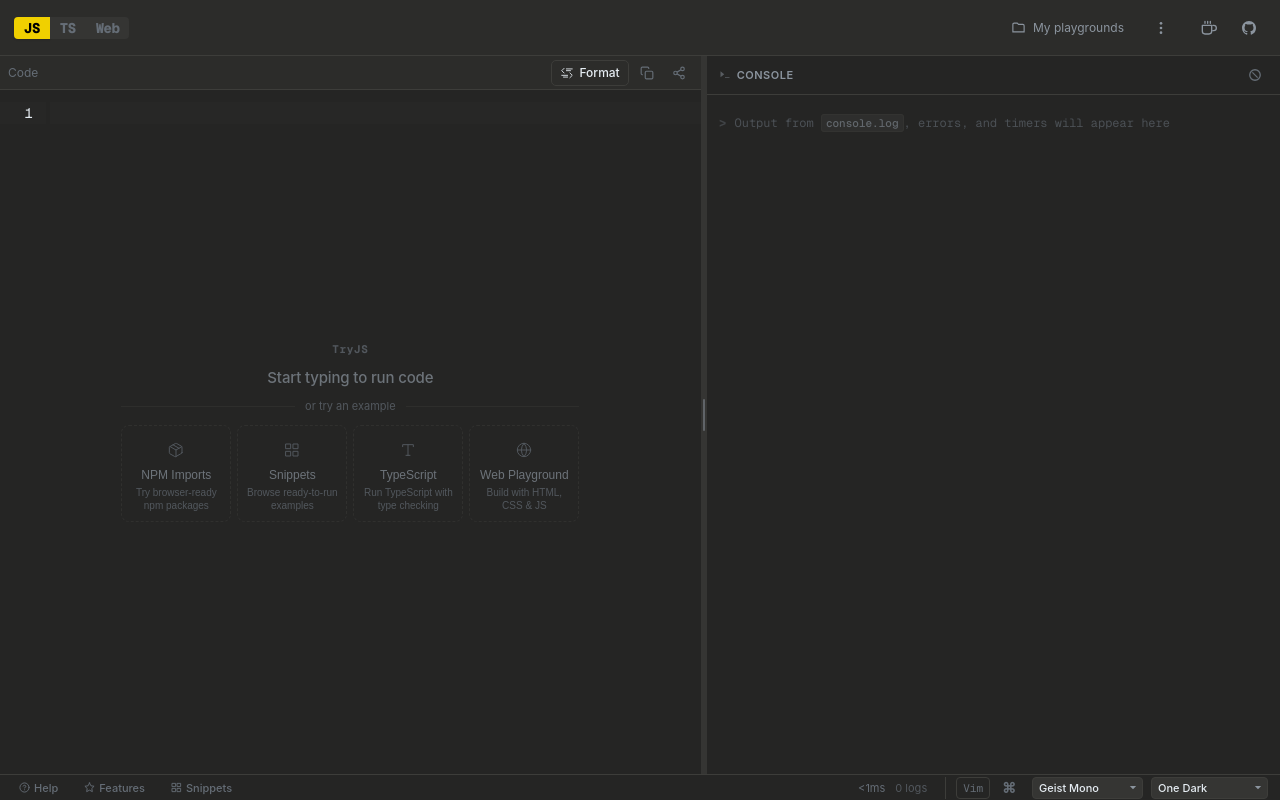
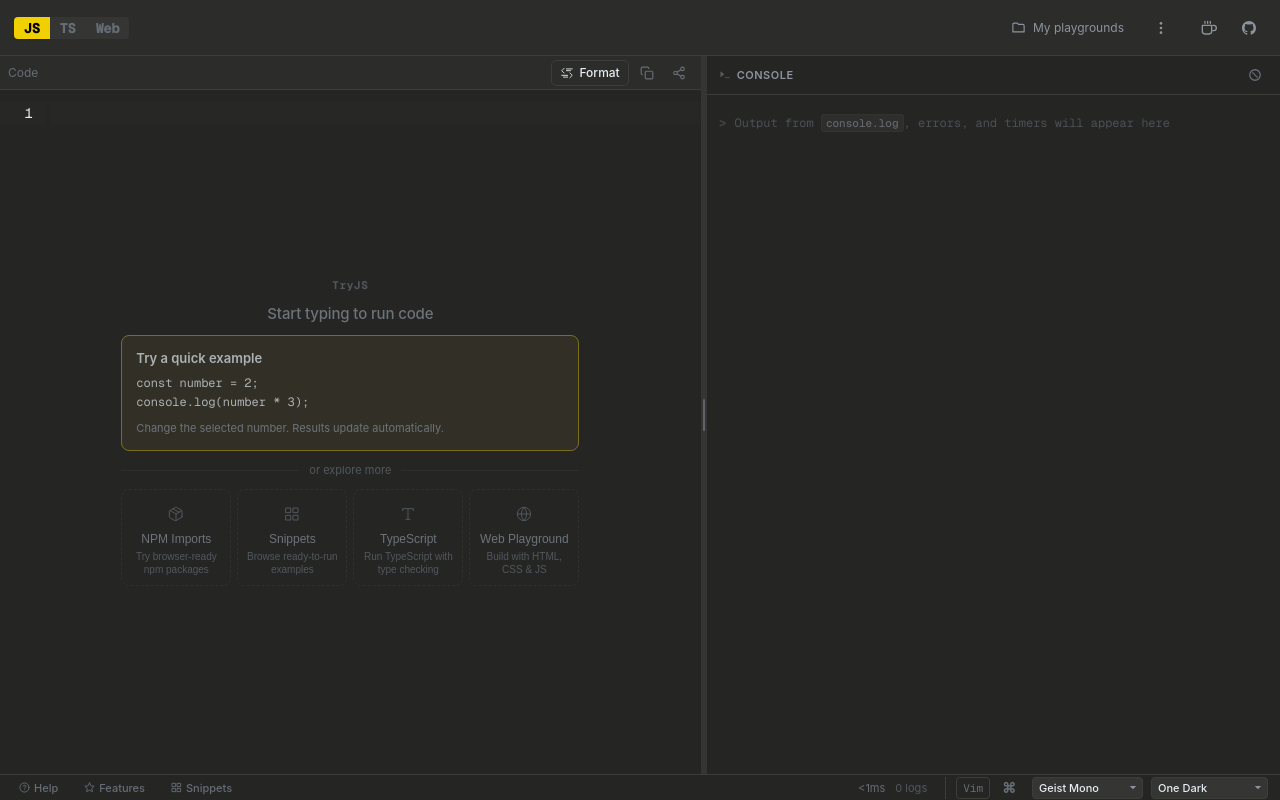
Before and after one commit to berkinduz/try-js, a Preact app: page / in a window 1280 px wide. Built offline with nearby package versions, Linux system fonts and the light colour scheme; a web font is replaced by a local one.

Commit message:
Add a quick example to encourage the first editor change

```diff
--- a/src/components/Editor/Editor.css
+++ b/src/components/Editor/Editor.css
@@ -145,7 +145,8 @@
   transition: opacity 0.2s;
 }
 
-.editor-placeholder:hover {
+.editor-placeholder:hover,
+.editor-placeholder:focus-within {
   opacity: 1;
 }
 
@@ -154,7 +155,15 @@
   flex-direction: column;
   align-items: center;
   gap: 12px;
+  max-width: calc(100% - 24px);
+  max-height: calc(100% - 24px);
+  padding: 6px;
+  overflow: auto;
   pointer-events: auto;
+}
+
+.editor-placeholder__inner > * {
+  flex-shrink: 0;
 }
 
 .editor-placeholder__brand {
@@ -176,6 +185,49 @@
   font-weight: 500;
   color: var(--text-secondary);
   letter-spacing: -0.01em;
+}
+
+.editor-placeholder__quick {
+  display: flex;
+  flex-direction: column;
+  align-self: stretch;
+  gap: 8px;
+  padding: 14px;
+  border: 1px solid color-mix(in srgb, var(--accent) 55%, var(--border));
+  border-radius: 8px;
+  background: color-mix(in srgb, var(--accent) 6%, var(--bg-secondary));
+  color: var(--text-primary);
+  font: inherit;
+  text-align: left;
+  cursor: pointer;
+}
+
+.editor-placeholder__quick:hover {
+  border-color: var(--accent);
+}
+
+.editor-placeholder__quick:focus-visible,
+.editor-placeholder__card:focus-visible {
+  outline: 2px solid var(--accent);
+  outline-offset: 3px;
+}
+
+.editor-placeholder__quick-label {
+  font-size: 13px;
+  font-weight: 600;
+}
+
+.editor-placeholder__quick code {
+  font-family: var(--font-mono);
+  font-size: 12px;
+  line-height: 1.6;
+  white-space: pre;
+}
+
+.editor-placeholder__quick-hint {
+  color: var(--text-secondary);
+  font-size: 11px;
+  line-height: 1.5;
 }
 
 .editor-placeholder__divider {
--- a/src/components/Editor/Editor.tsx
+++ b/src/components/Editor/Editor.tsx
@@ -1,6 +1,6 @@
 import { useState, useRef, useEffect, useLayoutEffect } from "preact/hooks";
 import { EditorView } from "@codemirror/view";
-import { EditorState } from "@codemirror/state";
+import { EditorState, Transaction } from "@codemirror/state";
 import {
   createExtensions,
   languageCompartment,
@@ -21,12 +21,18 @@
 import { isCurrentLocation } from "../../sandbox/source-location";
 import type { SourceLocation } from "../../sandbox/source-location";
 import { highlightSource, sourceHighlight, revealSource } from "./source-navigation";
-import { trackFirstMeaningfulEdit } from "../../utils/analytics";
+import {
+  trackEmptyEditorViewed,
+  trackFirstMeaningfulEdit,
+  trackQuickExampleLoaded,
+} from "../../utils/analytics";
 import { ShareMenu } from "../Playgrounds/ShareMenu";
 import { FormatButton } from "./FormatButton";
 import { setSelection, clearSelection } from "../../state/selection";
 import { openGallery } from "../Gallery/Gallery";
 import "./Editor.css";
+
+const QUICK_EXAMPLE = "const number = 2;\nconsole.log(number * 3);";
 
 const PLACEHOLDER_EXAMPLES = [
   {
@@ -76,6 +82,7 @@
 export function Editor({ navigation }: { navigation?: SourceLocation | null }) {
   const containerRef = useRef<HTMLDivElement>(null);
   const viewRef = useRef<EditorView | null>(null);
+  const quickExampleRef = useRef<HTMLButtonElement>(null);
   const [copied, setCopied] = useState(false);
   const [editorFocused, setEditorFocused] = useState(false);
 
@@ -194,6 +201,34 @@
 
   const showPlaceholder = code.value === "" && !editorFocused;
 
+  useEffect(() => {
+    const button = quickExampleRef.current;
+    if (!showPlaceholder || !button) return;
+    const surface = language.value;
+    const observer = new IntersectionObserver((entries) => {
+      if (!entries.some((entry) => entry.isIntersecting)) return;
+      trackEmptyEditorViewed(surface);
+      observer.disconnect();
+    });
+    observer.observe(button);
+    return () => observer.disconnect();
+  }, [showPlaceholder, language.value]);
+
+  const loadQuickExample = () => {
+    const view = viewRef.current;
+    if (!view || view.state.doc.length !== 0) return;
+    const from = QUICK_EXAMPLE.indexOf("2");
+    // A programmatic load must not claim the user's first meaningful edit.
+    view.dispatch({
+      changes: { from: 0, insert: QUICK_EXAMPLE },
+      selection: { anchor: from, head: from + 1 },
+      scrollIntoView: true,
+      annotations: Transaction.addToHistory.of(false),
+    });
+    view.focus();
+    trackQuickExampleLoaded(language.value);
+  };
+
   const handleExampleClick = (
     example: (typeof PLACEHOLDER_EXAMPLES)[number],
   ) => {
@@ -217,12 +252,24 @@
   return (
     <div class="editor-wrapper">
       {showPlaceholder && (
-        <div class="editor-placeholder" aria-hidden="true">
+        <div class="editor-placeholder">
           <div class="editor-placeholder__inner">
             <span class="editor-placeholder__brand">TryJS</span>
             <p class="editor-placeholder__hero">Start typing to run code</p>
+            <button
+              ref={quickExampleRef}
+              type="button"
+              class="editor-placeholder__quick"
+              onClick={loadQuickExample}
+            >
+              <span class="editor-placeholder__quick-label">Try a quick example</span>
+              <code>{QUICK_EXAMPLE}</code>
+              <span class="editor-placeholder__quick-hint">
+                Change the selected number. Results update automatically.
+              </span>
+            </button>
             <div class="editor-placeholder__divider">
-              <span>or try an example</span>
+              <span>or explore more</span>
             </div>
             <div class="editor-placeholder__grid">
               {PLACEHOLDER_EXAMPLES.map((ex) => (
--- a/src/utils/analytics.ts
+++ b/src/utils/analytics.ts
@@ -109,6 +109,19 @@
   trackEvent("playground_entered", { surface });
 }
 
+/** Measure the visible JS/TS empty state once per surface and tab session. */
+export function trackEmptyEditorViewed(surface: "javascript" | "typescript") {
+  if (window.location.pathname.replace(/\/+$/, "") === "/embed") return;
+  if (!claimSessionEvent(getStorage("sessionStorage"), `editor_empty_viewed:${surface}`)) return;
+  trackEvent("editor_empty_viewed", { surface });
+}
+
+/** Loading the quick example is intent, not a user edit or activation. */
+export function trackQuickExampleLoaded(surface: "javascript" | "typescript") {
+  if (window.location.pathname.replace(/\/+$/, "") === "/embed") return;
+  trackEvent("quick_example_loaded", { surface });
+}
+
 /** Measure a Features link's intent with bounded values, never its URL. */
 export function trackFeaturesPlaygroundClick(
   href: string | undefined,
```
Also changed, not shown: 2 other files (tests, documents, lock files or other folders).
